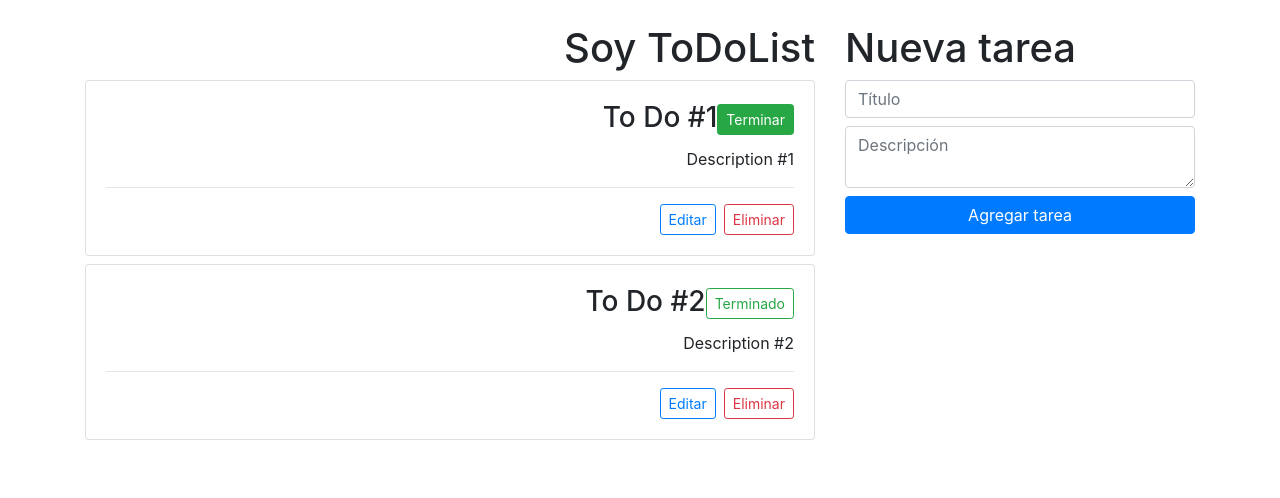
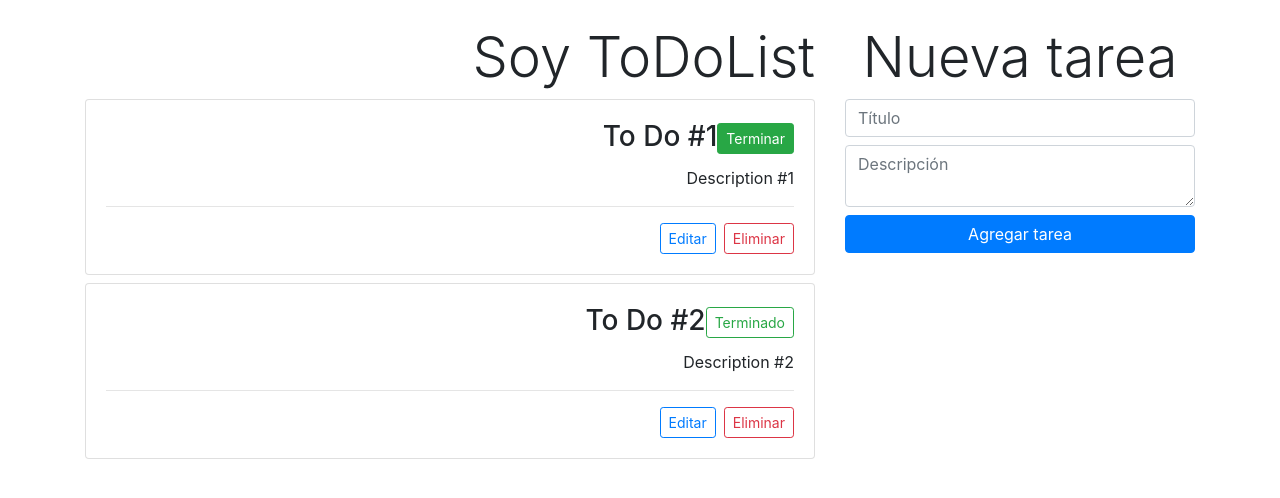
Before and after one commit to JaviPaez/ToDoApp, a React (Create React App) app: page / in a window 1280 px wide. Shown: the top 498 px of the page. Built offline with nearby package versions, Linux system fonts and the light colour scheme.

Commit message:
last commit

```diff
--- a/src/App.js
+++ b/src/App.js
@@ -1,4 +1,4 @@
-import React, { useState } from 'react';
+import React, { useState, useEffect } from 'react';
 import ToDoForm from './components/ToDoForm';
 import ToDoList from './components/ToDoList';
 
@@ -17,10 +17,16 @@ const initialTodos = [
     }
 ];
 
+const localTodos = JSON.parse(localStorage.getItem('todos'));
+
 const App = () => {
 
-    const [todos, setTodos] = useState(initialTodos);
+    const [todos, setTodos] = useState(localTodos || initialTodos);
     const [todoEdit, setTodoEdit] = useState(null);
+
+    useEffect(() => {
+        localStorage.setItem('todos', JSON.stringify(todos));
+    }, [todos]);
 
     const todoDelete = (todoId) => {
         if (todoEdit && todoId === todoEdit.id) {
--- a/src/components/ToDoForm.js
+++ b/src/components/ToDoForm.js
@@ -58,7 +58,7 @@ const ToDoForm = ({ todoAdd, todoEdit, todoUpdate, setTodoEdit }) => {
 
     return (
         <div>
-            <h1>{todoEdit ? 'Editar tarea' : 'Nueva tarea'}</h1>
+            <h2 className='text-center display-4'>{todoEdit ? 'Editar tarea' : 'Nueva tarea'}</h2>
             {
                 todoEdit &&
                 <button
--- a/src/components/ToDoList.js
+++ b/src/components/ToDoList.js
@@ -4,10 +4,10 @@ import ToDo from './ToDo';
 const ToDoList = ({ todos, todoDelete, todoToogleCompleted, setTodoEdit }) => {
     return (
         <div>
-            <h1 className='text-right'>Soy ToDoList</h1>
+            <h2 className='text-right display-4'>Soy ToDoList</h2>
 
             {todos.length === 0
-                ? (<div className='alert alert-primary'>No hay tareas</div>)
+                ? (<div className='alert alert-primary text-right'>No hay tareas</div>)
                 : (todos.map(todo => (
                     <ToDo
                         todo={todo}
```
